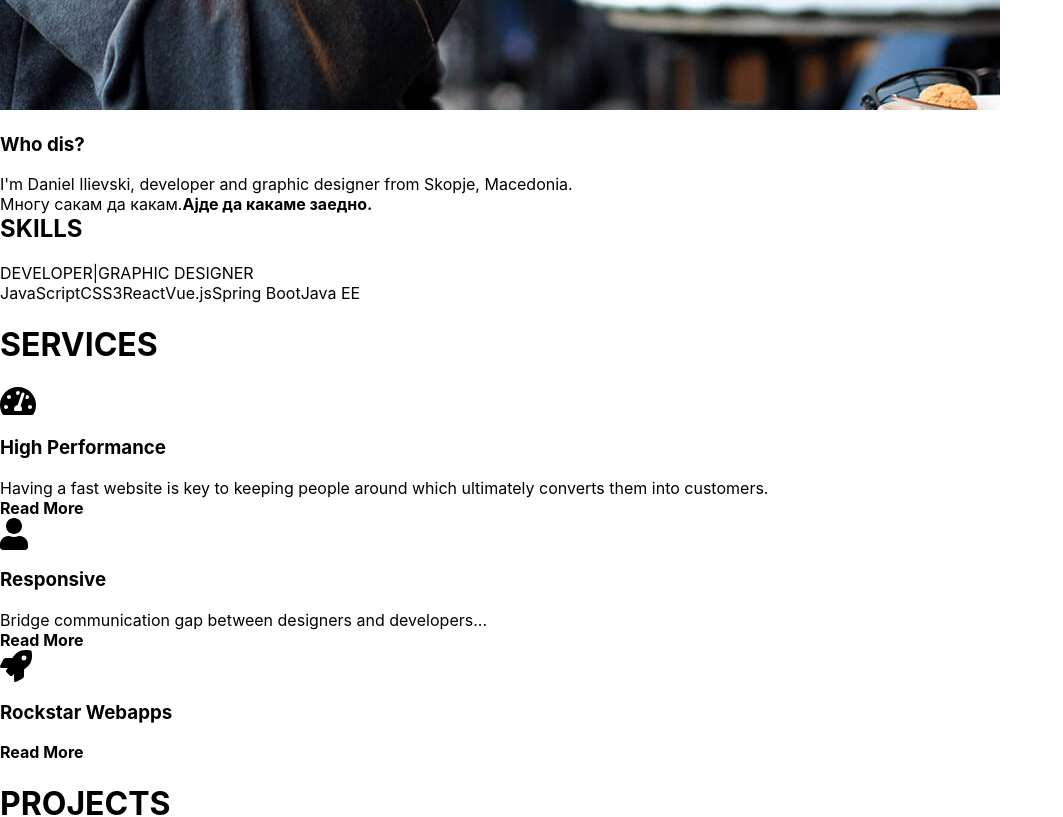
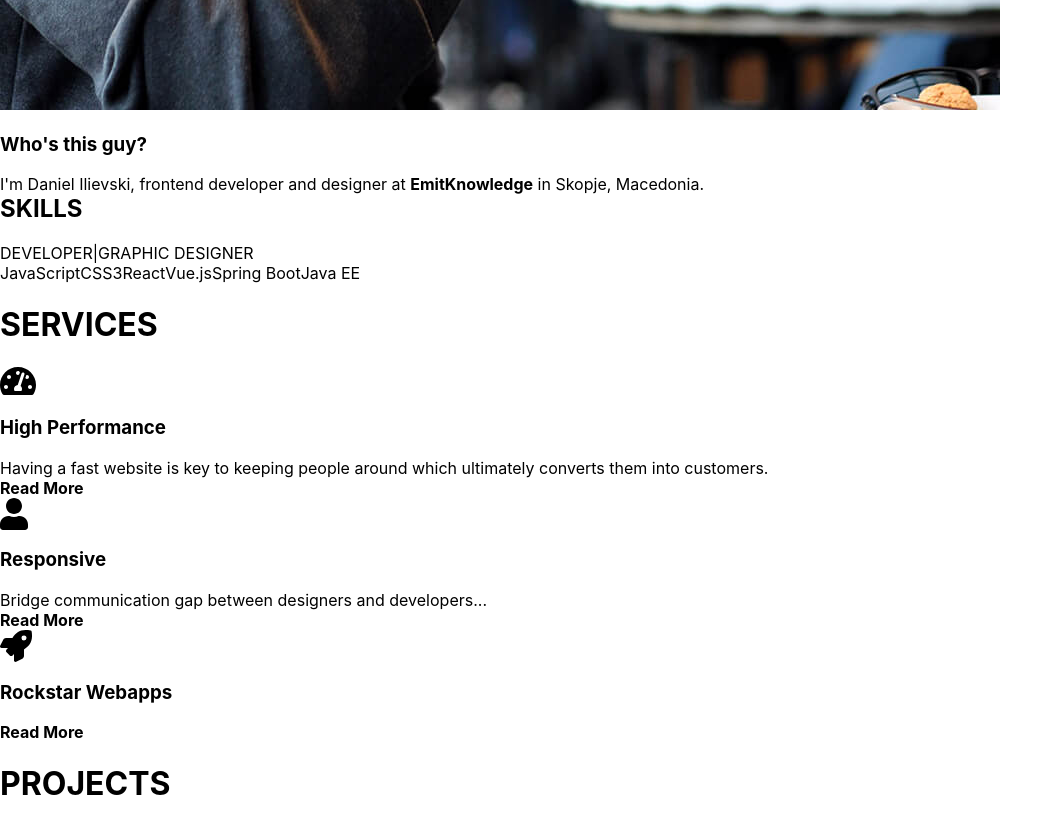
Before and after one commit to d-ilievski/portfolio, a React app: page / in a window 1280 px wide. Shown: the part 1220-2037 px from the top of the page, without its empty margins (0-1063 px from the left). Built offline with nearby package versions, Linux system fonts and the light colour scheme.

Commit message:
short bio

```diff
--- a/src/components/AboutGraph/AboutGraph.css
+++ b/src/components/AboutGraph/AboutGraph.css
@@ -7,19 +7,21 @@
     width: 100%;
 }
 
+
 .GraphChart {
-    width: 600px;
+    width: 400px;
     height: 100%;
     display: flex;
     flex-direction: column;
     justify-content: space-between;
+    overflow: visible;
 
     background: repeating-linear-gradient(
     to right,
     #ddd,
     #ddd 1px,
     #fff 1px,
-    #fff 9.99%
+    #fff 9.9%
   );
 }
 
--- a/src/components/ContactSplash/ContactSplash.js
+++ b/src/components/ContactSplash/ContactSplash.js
@@ -44,7 +44,7 @@ class ContactSplash extends Component {
                         </p>
 
                         <p className={'wow ' + aboutClasses.Appear} data-wow-delay=".85s">
-                            Also you can find me on <span className={classes.TextLink}><a href="https://www.linkedin.com/in/daniel-ilievski/" rel="noopener noreferrer " target="_blank"><FontAwesomeIcon icon={faLinkedin}></FontAwesomeIcon>&nbsp;LinkedIn</a></span>, see some of my projects on <span className={classes.TextLink}><a href="https://github.com/d-ilievski" rel="noopener noreferrer" target="_blank"><FontAwesomeIcon icon={faGithub}></FontAwesomeIcon>&nbsp;GitHub</a></span> or check out my <span className={classes.TextLink}><a href="https://www.instagram.com/vo1d.mind/" rel="noopener noreferrer" target="_blank"><FontAwesomeIcon icon={faInstagram}></FontAwesomeIcon>&nbsp;Instagram</a></span> where I post the pictures I take and edit.
+                            Also you can find me on <span className={classes.TextLink}><a href="https://www.linkedin.com/in/daniel-ilievski/" rel="noopener noreferrer " target="_blank"><FontAwesomeIcon icon={faLinkedin}></FontAwesomeIcon>&nbsp;LinkedIn</a></span>, see some of my projects on <span className={classes.TextLink}><a href="https://github.com/d-ilievski" rel="noopener noreferrer" target="_blank"><FontAwesomeIcon icon={faGithub}></FontAwesomeIcon>&nbsp;GitHub</a></span> or check out my <span className={classes.TextLink}><a href="https://www.instagram.com/vo1d.mind/" rel="noopener noreferrer" target="_blank"><FontAwesomeIcon icon={faInstagram}></FontAwesomeIcon>&nbsp;Instagram</a></span> where I post some pictures I take and edit.
                         </p>
                     </div>
                     <div className={classes.FormContainer}>
--- a/src/containers/AboutSplash/AboutSplash.css
+++ b/src/containers/AboutSplash/AboutSplash.css
@@ -7,6 +7,11 @@
     background: white;
 
     scroll-snap-align: start;
+}
+
+
+.GraphContainer {
+    width: 50%;
 }
 
 .ServicesSplash {
@@ -36,7 +41,8 @@
     display: flex;
     justify-content: space-around;
     flex-flow: row wrap;
-    width: 100%;
+    width: 90%;
+    /* margin: auto; */
 }
 
 .Image {
@@ -46,6 +52,8 @@
 .NameCard {
     border-width: 3px; border-style: solid; border-color: #000000; max-width: 230px; max-height: fit-content; padding: 20px 20px;
 }
+
+.JustifyText {}
 
 .Appear {
     opacity: 0;
--- a/src/containers/AboutSplash/AboutSplash.js
+++ b/src/containers/AboutSplash/AboutSplash.js
@@ -37,14 +37,12 @@ class AboutSplash extends Component {
 
                         <div className={[classes.NameCard, 'wow'].join(" ")}>
                             <img className={classes.Image} alt='slika na daniel hehe' src={daniel}/>
-                            <h3>Who dis?</h3>
-                            <p>I'm Daniel Ilievski, developer and graphic designer from Skopje, Macedonia.</p>
-                            <p>Многу сакам да какам.
-                                <strong>Ајде да какаме заедно.</strong>
-                            </p>
+                            <h3>Who's this guy?</h3>
+                            <p className={classes.JustifyText}>I'm Daniel Ilievski, frontend developer and designer at <a href="https://www.emitknowledge.com/"><strong>EmitKnowledge</strong></a> in Skopje, Macedonia.</p>
+                            <p className={classes.JustifyText}></p>
                         </div>
 
-                        <div>
+                        <div className={classes.GraphContainer}>
                             <h2 style={{marginTop: '0'}}>SKILLS</h2>
                             <AboutGraph
                                 choiceHandler={this.graphChoiceHandler}
```
